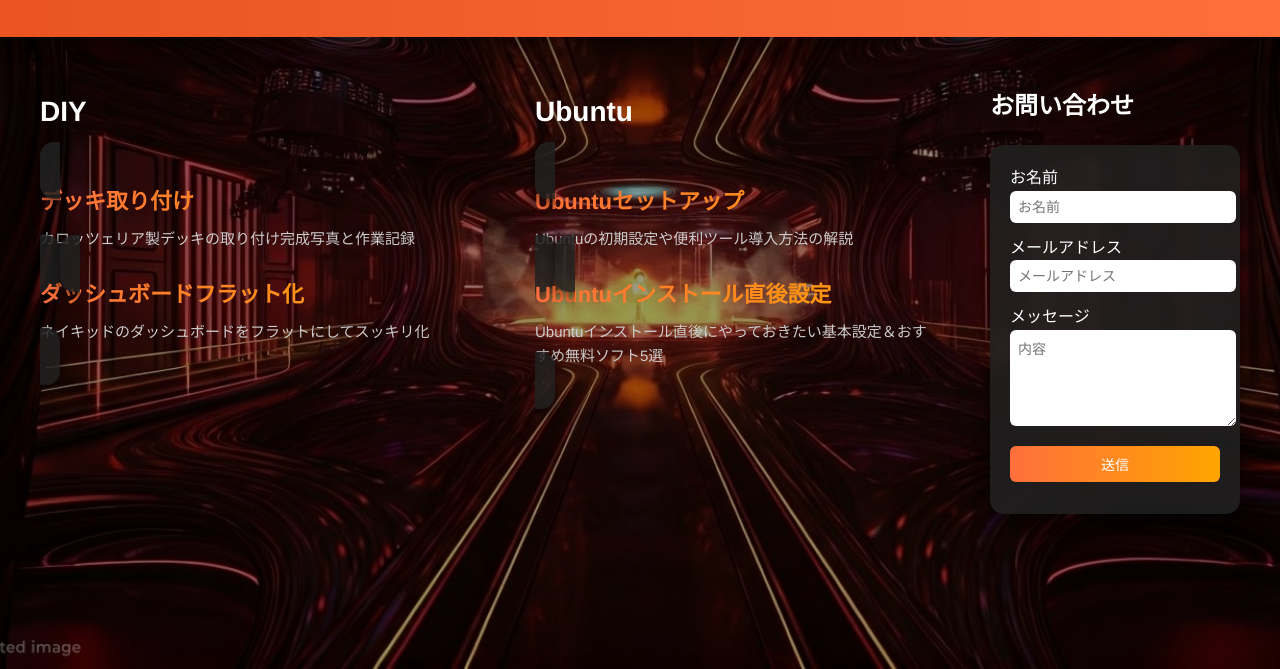
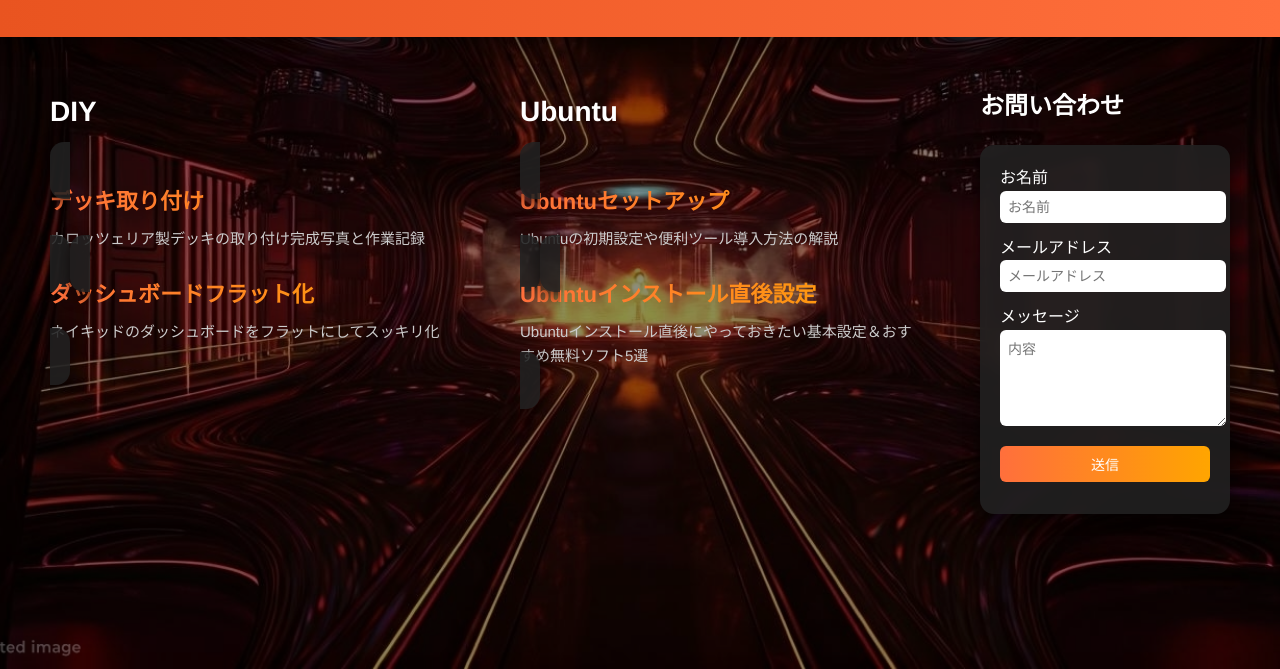
Before and after one commit to tskymode51-blip/tskymode51.github.io, a plain HTML site: page index.html in a window 1280 px wide. Shown: the part 131-800 px from the top of the page. Drawn offline with Linux system fonts and the light colour scheme.

Commit message:
Update index.html

```diff
--- a/index.html
+++ b/index.html
@@ -22,7 +22,7 @@ body::before {
   position: fixed;
   top: 0; left: 0;
   width: 100%; height: 100%;
-  background: rgba(0,0,0,0.4);
+  background: rgba(0,0,0,0.45); /* 少し濃くして文字を鮮明に */
   z-index: -1;
 }
 
@@ -52,24 +52,25 @@ header p {
   margin: 30px auto;
   gap: 30px;
   flex-wrap: wrap;
-  justify-content: space-between; /* 左メイン＋右問い合わせ */
+  justify-content: center; /* 中央寄せ */
   align-items: flex-start;
   position: relative;
   z-index: 1;
 }
 
-/* DIYとUbuntu列 */
+/* DIY・Ubuntu列 */
 #DIY, #Ubuntu {
   flex: 0 1 400px; /* 幅固定 */
 }
 
-/* 中央寄せ風に見せるため左右マージン自動 */
+/* DIYとUbuntuを中央寄せ風 */
 #DIY { margin-right: 20px; }
 #Ubuntu { margin-left: 20px; }
 
 /* 問い合わせフォーム右端 */
 #Contact {
   flex: 0 1 250px; /* 幅小さめ */
+  margin-left: 30px;
 }
 
 /* カテゴリ見出しサイズアップ */
@@ -78,7 +79,7 @@ header p {
 
 /* --- 記事カード --- */
 .card {
-  background: rgba(34,34,34,0.85);
+  background: rgba(34,34,34,0.88); /* 少し濃くして背景と文字コントラスト改善 */
   border-radius: 14px;
   overflow: hidden;
   box-shadow: 0 4px 15px rgba(0,0,0,0.6);
@@ -130,7 +131,7 @@ header p {
 /* --- レスポンシブ --- */
 @media(max-width:1200px){
   #DIY, #Ubuntu { flex: 0 1 350px; }
-  #Contact { flex: 0 1 220px; }
+  #Contact { flex: 0 1 220px; margin-left: 20px; }
 }
 @media(max-width:1000px){
   .container { flex-direction: column; gap: 40px; }
```
